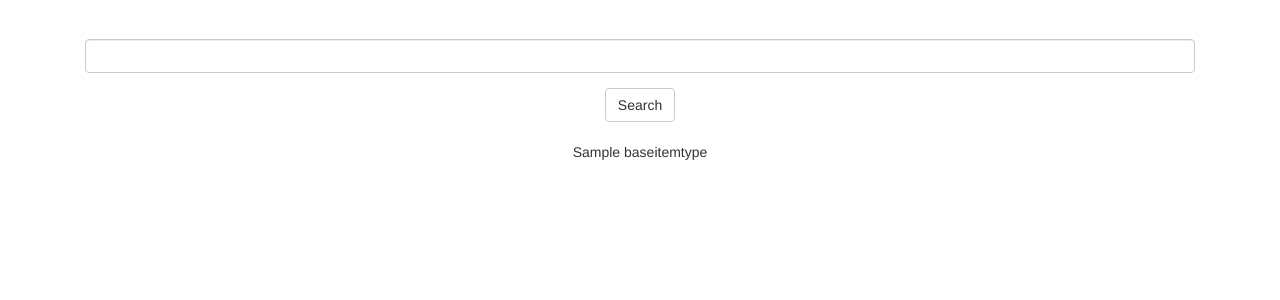
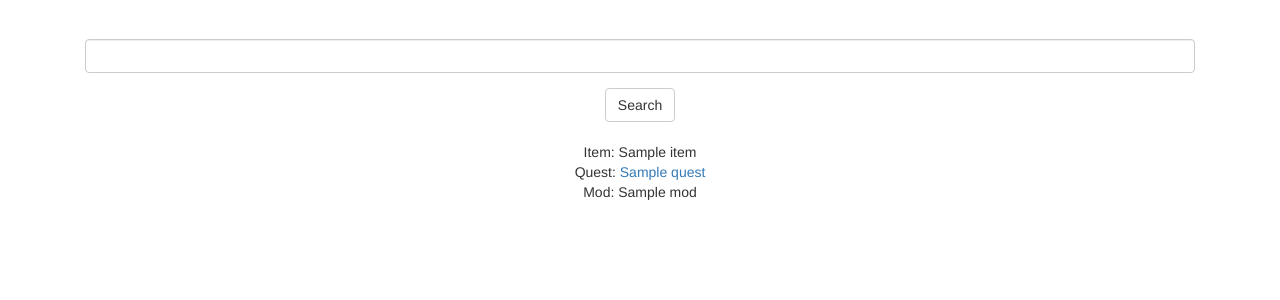
Before and after one commit to henrikolsson/poehub-old, a Django app: template db/templates/index.html in a window 1280 px wide. Shown: the part 51-351 px from the top of the page. Run offline with Django 3.2, Linux system fonts and the light colour scheme; tables that the repository leaves empty hold one stand-in row (values such as "Sample post"); the template is opened without the code that fills it: values that come from a table or form of the project are taken from there, most other values are stand-ins (such as "Sample title", 1, 10 or a date in 2020); some libraries are stand-ins or nearby versions.

Commit message:
More stuff searched

```diff
--- a/db/templates/index.html
+++ b/db/templates/index.html
@@ -12,12 +12,20 @@
   </div>
   <button type="submit" class="btn btn-default">Search</button>
 </form><br>
-{% for item in result %}
+{% for item in result.items %}
 {% if item.item_class_id == 19 or item.item_class_id == 20 %}
-<a href="/skillgem/{{ item.id }}">{{ item.name }}</a><br>
+Item: <a href="/skillgem/{{ item.id }}">{{ item.name }}</a><br>
 {% else %}
-{{ item.name }} <br>
+Item: {{ item.name }} <br>
 {% endif %}
 {% endfor %}
 
+{% for quest in result.quests %}
+Quest: <a href="/quest/{{ quest.id }}">{{ quest.title }}</a><br>
+{% endfor %}
+
+{% for mod in result.mods %}
+Mod: {{ mod.name }}<br>
+{% endfor %}
+
 {% endblock %}
```
Also changed, not shown: db/views.py (+8 -2 lines).
